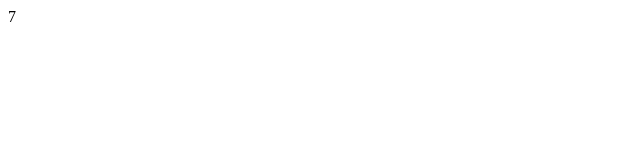
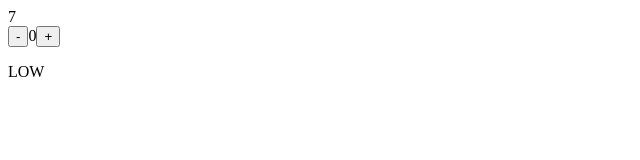
Before and after one commit to ThomasPrikryl/angular-introduction, an Angular app: page / in a window 1280 px wide. Shown: the top 160 px of the page, without its empty margins (0-640 px from the left). Built offline with nearby package versions, Linux system fonts and the light colour scheme.

Commit message:
[example-200b]

```diff
--- a/src/app/app.component.html
+++ b/src/app/app.component.html
@@ -1,6 +1,23 @@
-{{timeCounter}}
+<div>
+  {{timeCounter}}
+</div>
 
-<!--<div>-->
-<!--  Styled button example:-->
-<!--  <button class="btn btn-primary">Click</button>-->
-<!--</div>-->
+<div>
+  <button class="btn btn-primary" (click)="decrement()">-</button>
+  <span class="m-2">{{valueCounter}}</span>
+  <button class="btn btn-primary" (click)="increment()">+</button>
+</div>
+<div>
+  @if(valueCounter <=5) {
+    <p>LOW</p>
+  } @else if(valueCounter >= 6 && valueCounter <=15) {
+    <p>MID</p>
+  } @else if(valueCounter >= 16) {
+    <p>HIGH</p>
+  }
+</div>
+<div>
+  @for(el of counterArray; track el) {
+    <span>*</span>
+  }
+</div>
--- a/src/app/app.component.ts
+++ b/src/app/app.component.ts
@@ -31,6 +31,7 @@ import {JavascriptRefresherComponent} from "../examples/javascript-refresher/jav
 export class AppComponent implements OnInit, OnChanges, OnDestroy, AfterViewInit {
 
   timeCounter = 0;
+  valueCounter = 0;
 
   constructor() {
     console.log('constructor');
@@ -55,4 +56,19 @@ export class AppComponent implements OnInit, OnChanges, OnDestroy, AfterViewInit
     console.log('ngOnDestroy');
   }
 
+  decrement() {
+    if (this.valueCounter > 0) {
+      this.valueCounter--;
+    }
+  }
+
+  increment() {
+    if (this.valueCounter < 20) {
+      this.valueCounter++;
+    }
+  }
+
+  get counterArray() {
+    return new Array(this.valueCounter);
+  }
 }
```
